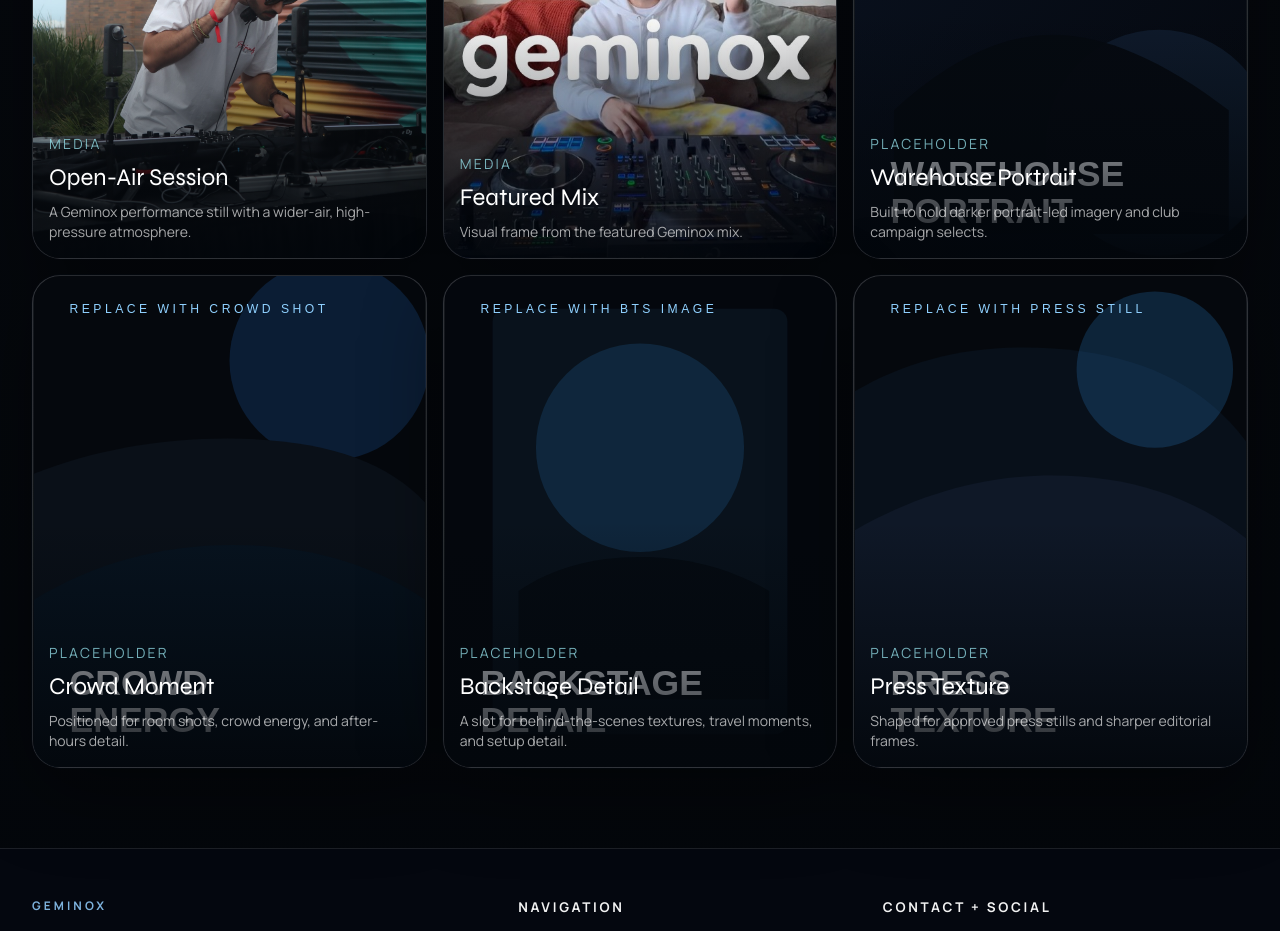
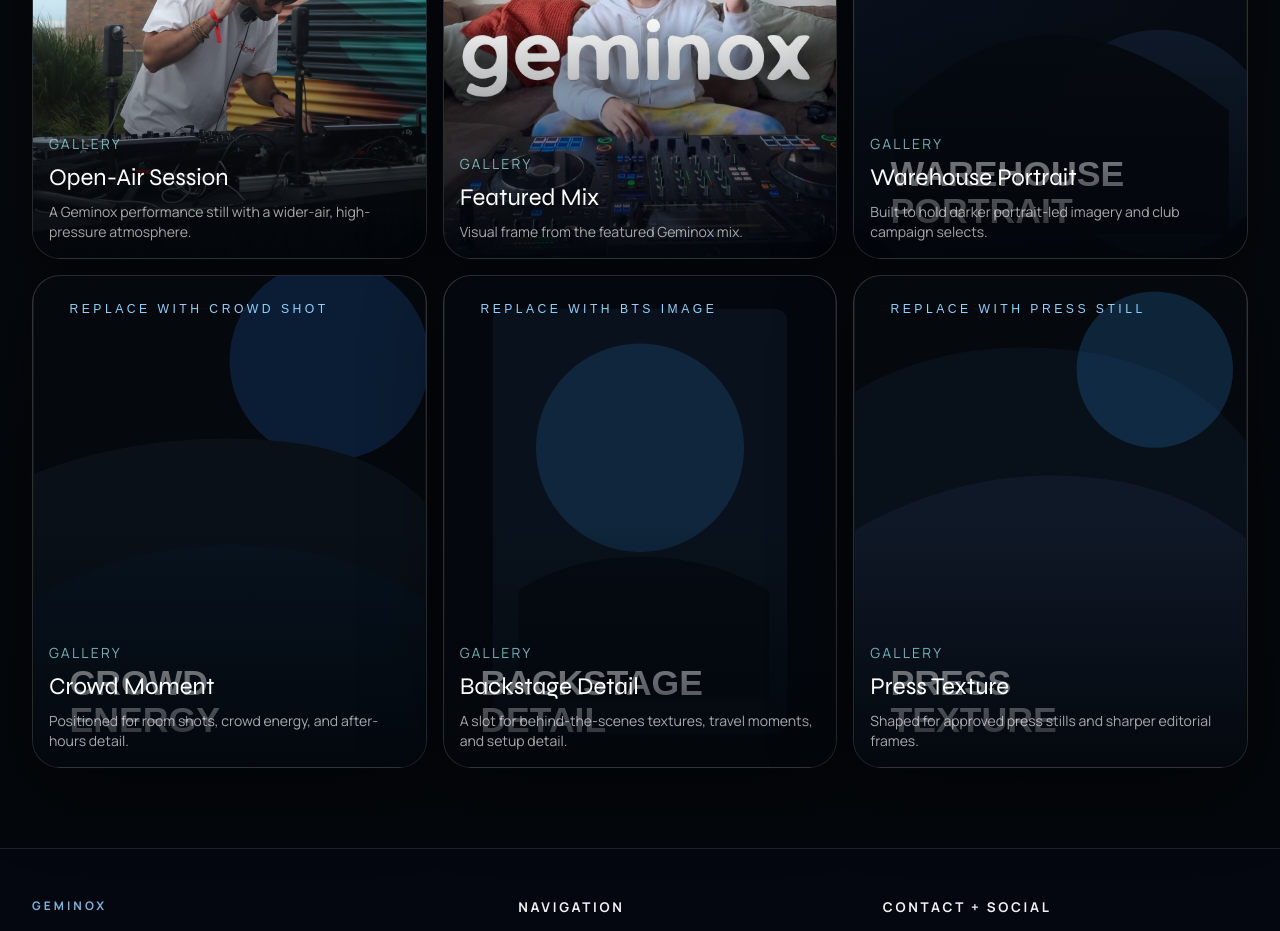
Before and after one commit to alihannnnn12/geminox-website, a Next.js app: page /gallery in a window 1280 px wide. Shown: the part 1120-2051 px from the top of the page. Built offline with nearby package versions, Linux system fonts and the light colour scheme.

Commit message:
text changes on ui

```diff
--- a/src/app/epk/page.tsx
+++ b/src/app/epk/page.tsx
@@ -111,14 +111,14 @@
             </div>
             <div className="panel-glow p-5">
               <p className="eyebrow mb-2">Press Photos</p>
-              <ButtonLink href="/downloads/press-photos-placeholder.txt" variant="secondary">
-                Download File
+              <ButtonLink href={`mailto:${siteConfig.bookingEmail}?subject=Press%20Photos%20Request`} variant="secondary">
+                Request Photos
               </ButtonLink>
             </div>
             <div className="panel-glow p-5">
               <p className="eyebrow mb-2">Tech Rider</p>
-              <ButtonLink href="/downloads/tech-rider-placeholder.txt" variant="secondary">
-                Download File
+              <ButtonLink href={`mailto:${siteConfig.bookingEmail}?subject=Tech%20Rider%20Request`} variant="secondary">
+                Request Rider
               </ButtonLink>
             </div>
             <div className="panel-glow p-5">
--- a/src/components/gallery-grid.tsx
+++ b/src/components/gallery-grid.tsx
@@ -36,7 +36,7 @@
             </div>
             <div className="absolute inset-x-0 bottom-0 p-4">
               <p className="text-sm uppercase tracking-[0.16em] text-cyan-200/70">
-                {item.isPlaceholder ? "Placeholder" : "Media"}
+                {"Gallery"}
               </p>
               <h3 className="mt-2 font-display text-2xl text-white">{item.title}</h3>
               <p className="mt-2 text-sm text-white/65">{item.caption}</p>
@@ -69,7 +69,7 @@
               />
             </div>
             <div className="flex flex-col justify-end">
-              <p className="eyebrow">{activeItem.isPlaceholder ? "Replace Later" : "Gallery"}</p>
+              <p className="eyebrow">{"Gallery"}</p>
               <h3 className="font-display text-4xl text-white">{activeItem.title}</h3>
               <p className="mt-4 text-base leading-7 text-white/70">{activeItem.caption}</p>
             </div>
--- a/src/data/site.ts
+++ b/src/data/site.ts
@@ -41,7 +41,7 @@
   name: "Geminox",
   title: "Geminox | Underground Tech House",
   description:
-    "A dark underground tech house artist website with a premium club aesthetic and easy-to-edit content files.",
+    "Geminox is a Washington DC-based underground tech house artist. Hypnotic percussion, dark low end, and late-night warehouse energy for black-room dance floors.",
   location: "Washington DC",
   bookingEmail: "bookings@geminoxbeats.com",
   genre: "Underground Tech House",
```
